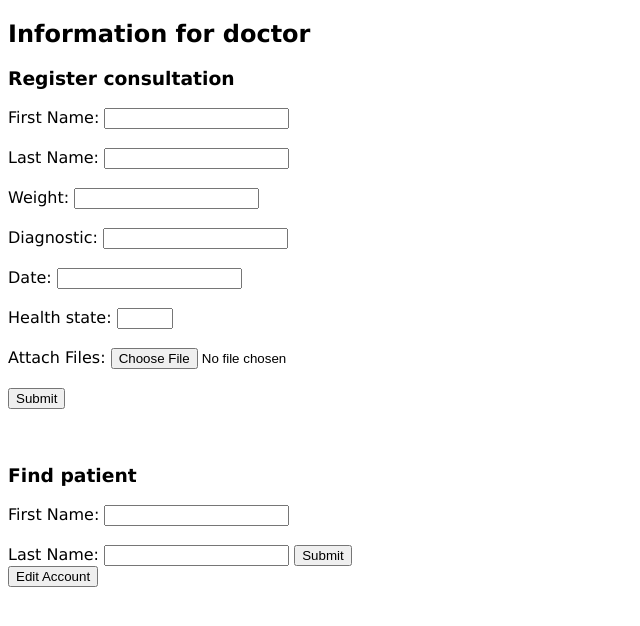
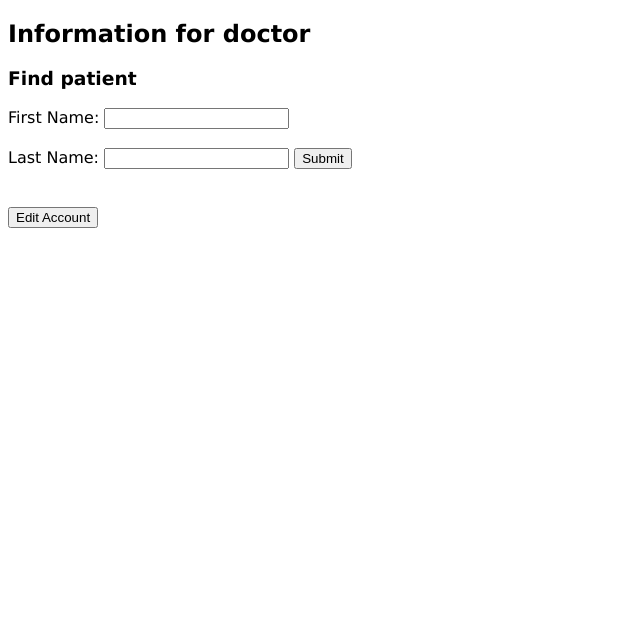
Before and after one commit to dragos-vs07/Teammead, a Flask app: template templates/doctor_page.html in a window 1280 px wide. Shown: the top 626 px of the page, without its empty margins (0-640 px from the left). Run offline with Flask 3, Linux system fonts and the light colour scheme; the template is opened without the code that fills it, so the values that code supplies are empty.

Commit message:
Moved consultation submission to patient result page and fixed some bugs

```diff
--- a/app.py
+++ b/app.py
@@ -158,33 +158,33 @@ def load_doctor_page():
         if "user_id" not in session:
                return redirect(url_for("load_main_page"))
 
+        session["patient_id"] = 0; # if of the patient the doctor currently looks at the page of
+
         user = DoctorInfo.query.filter_by(user_id = session["user_id"]).first()
         return render_template("doctor_page.html", first_name = user.first_name.title() , last_name = user.last_name.title())
 
 @app.route('/reg_consultation' , methods = ["POST"])
 def submit_consultation():
 
-        first_name_form = request.form.get("first_name").lower()
-        last_name_form = request.form.get("last_name").lower()
+        doc = DoctorInfo.query.filter_by(user_id = session["user_id"]).first()
+        pat = PatientInfo.query.filter_by(user_id = session["patient_id"]).first()
 
-        doc = DoctorInfo.query.filter_by(user_id = session["user_id"]).first()
-        pat = PatientInfo.query.filter_by(first_name = first_name_form , last_name = last_name_form ).first()
+        first_name = pat.first_name.lower()
+        last_name = pat.last_name.lower()
 
         if pat is None :
                 flash("No patient found")
-                return redirect(url_for("load_doctor_page"))
+                return redirect(url_for("display_patient_info"))
 
-        base = fr"C:\Users\Dragos\Desktop\Teammed\uploaded_consultation_files" # base folder path
-        folder_path = fr"{base}\{first_name_form}_{last_name_form}" # patient folder path
+        file = request.files.get("file")    # file from the browser
+        file_path = None
 
-        print(folder_path)
-        os.makedirs(folder_path, exist_ok = True)   # if patient doesnt have a folder , create it
-
-        file = request.files["file"]    # file from the browser
-        file_path = fr"{folder_path}\{file.filename}" # final file path
-        print(file_path)
-
-        file.save(file_path)
+        if file and file.filename:
+                base = fr"C:\Users\Dragos\Desktop\Teammed\uploaded_consultation_files" # base folder path
+                folder_path = fr"{base}\{first_name}_{last_name}" # patient folder path
+                os.makedirs(folder_path, exist_ok = True)   # if patient doesnt have a folder , create it
+                file_path = fr"{folder_path}\{file.filename}" # final file path
+                file.save(file_path)
 
         new_consultation = ConsultationInfo(
                 weight = request.form.get("weight") ,
@@ -199,14 +199,21 @@ def submit_consultation():
         db.session.add(new_consultation)
         db.session.commit()
 
-        return redirect(url_for("load_doctor_page"))
+        return redirect(url_for("display_patient_info"))
 
-@app.route('/find_patient' , methods = ["POST"])
+@app.route('/find_patient' , methods = ["POST","GET"])
 def display_patient_info():
-        patient_first_name = request.form.get("first_name")
-        patient_last_name = request.form.get("last_name")
 
-        query_patient = PatientInfo.query.filter_by(first_name = patient_first_name.lower() , last_name = patient_last_name.lower()).first()
+        if session["patient_id"] == 0:
+                patient_first_name = request.form.get("first_name")
+                patient_last_name = request.form.get("last_name")
+                query_patient = PatientInfo.query.filter_by(first_name = patient_first_name.lower() , last_name = patient_last_name.lower()).first()
+                session["patient_id"] = query_patient.user_id
+        else :
+                query_patient = PatientInfo.query.filter_by(user_id = session["patient_id"]).first()
+                patient_first_name = query_patient.first_name
+                patient_last_name = query_patient.last_name
+
         if query_patient is None:
                 flash("Patient doesnt exist")
                 return redirect(url_for('load_doctor_page'))
--- a/templates/doctor_page.html
+++ b/templates/doctor_page.html
@@ -9,63 +9,6 @@
             <h2>Information for doctor {{ first_name }} {{ last_name }} </h2>
 
         <div class = "left_side">
-
-                    <div class ="consultation_panel">
-
-                        <h3>Register consultation</h3>
-
-                        <form method ="POST" action ="/reg_consultation" enctype="multipart/form-data">
-
-                            <label >First Name:</label>
-                            <input type ="text"  name="first_name">
-
-                            <br>
-                            <br>
-
-                            <label >Last Name:</label>
-                            <input type ="text"  name="last_name">
-
-                            <br>
-                            <br>
-
-                            <label >Weight:</label>
-                            <input type ="number"  name="weight">
-
-                            <br>
-                            <br>
-
-                            <label >Diagnostic:</label>
-                            <input type ="text"  name="diagnostic">
-
-                            <br>
-                            <br>
-
-                            <label >Date:</label>
-                            <input type ="text"  name="date">
-
-                            <br>
-                            <br>
-
-                            <label >Health state:</label>
-                            <input type ="number"  name="health_state" min = 0 max = 10>
-
-                            <br>
-                            <br>
-
-                            <label> Attach Files: </label>
-                            <input type ="file" name="file">
-
-                            <br>
-                            <br>
-
-                            <button type ="submit">Submit</button>
-
-                        </form>
-
-                    </div>
-
-                        <br>
-                        <br>
 
                         <h3>Find patient</h3>
 
@@ -80,10 +23,16 @@
                             <button type ="submit">Submit</button>
                         </form>
          </div>
+
+         <br>
+         <br>
+
          <div class ="right_side">
+
             <button class="edit_button" onclick="window.location.href='/edit_account'">
                          Edit Account
-                </button>
+            </button>
+
          </div>
 
 
```
Also changed, not shown: templates/patient_result.html (+45 -0 lines).
